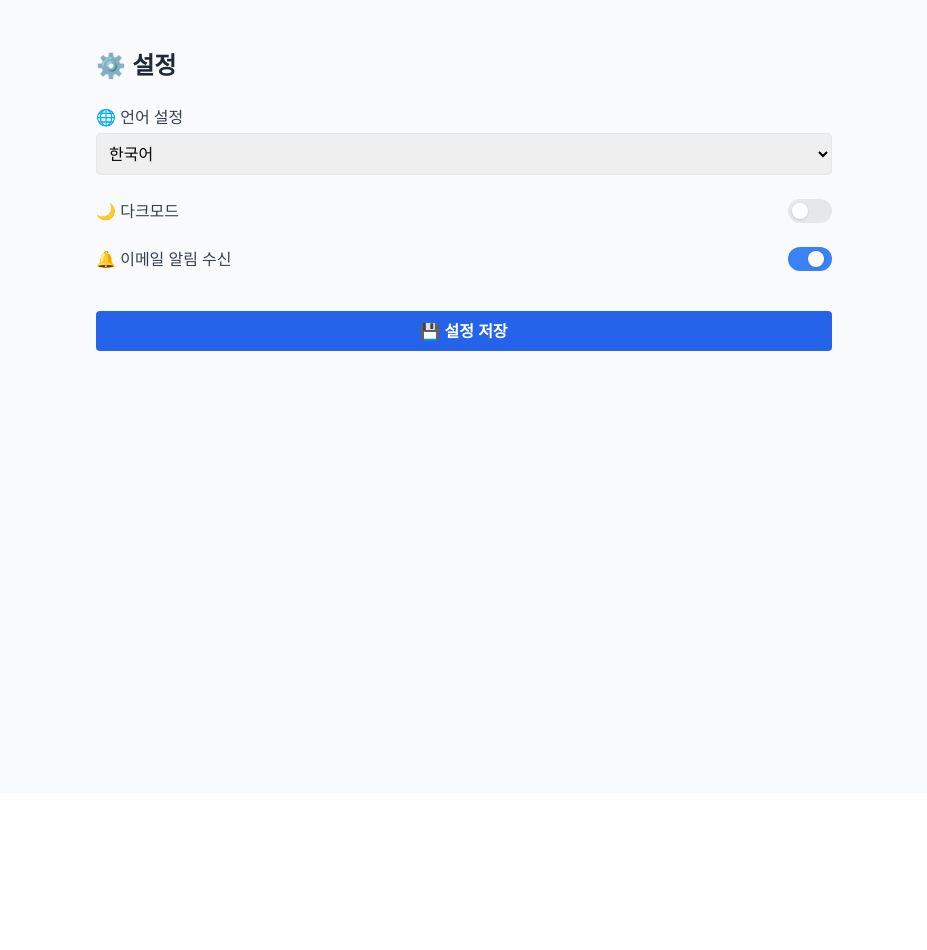
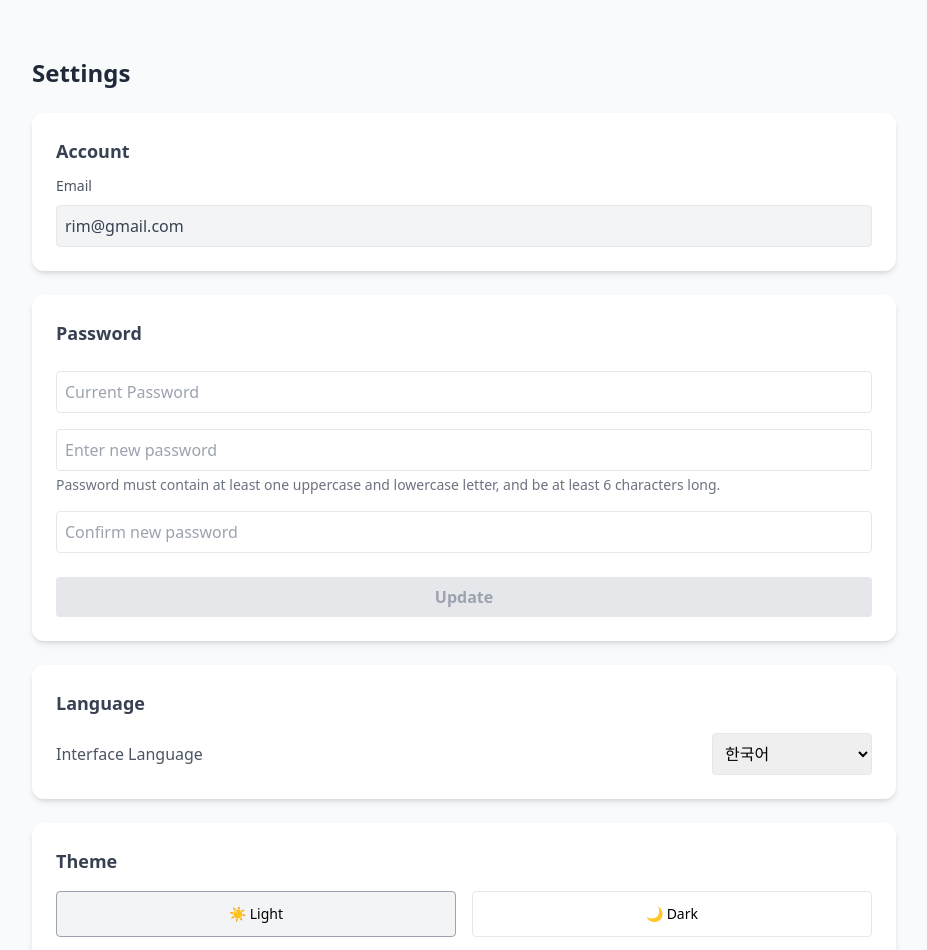
Before and after one commit to ScoopADive/Frontend, a React (Vite) app: page /settings in a window 1280 px wide. Shown: the part 60-1010 px from the top of the page, without its empty margins (176-1103 px from the left). Before the commit the page ends 853 px from the top, so only its background shows below. Built offline with nearby package versions, Linux system fonts and the light colour scheme.

Commit message:
feat: Revamp Help and Settings pages with enhanced UI components

```diff
--- a/src/pages/HelpPage.jsx
+++ b/src/pages/HelpPage.jsx
@@ -1,61 +1,76 @@
+import { Link } from "react-router-dom";
 import Layout from "../components/layout/Layout";
 
 const HelpPage = () => {
   return (
     <Layout>
-      <div className="max-w-3xl mx-auto px-4 py-8">
-        <h1 className="text-2xl font-bold text-gray-800 mb-4">도움말</h1>
-        <p className="text-gray-600 mb-6">
-          ScoopADive에 대해 궁금한 점이 있으신가요? 자주 묻는 질문과 사용 가이드를 아래에 정리해두었습니다.
-        </p>
+      <div className="max-w-3xl mx-auto px-4 py-10 space-y-8">
+        {/* 제목 */}
+        <div className="text-center">
+          <h1 className="text-2xl font-bold text-gray-800 mb-2">Help Center</h1>
+          <p className="text-gray-600">
+            Need help with ScoopADive? Check out the frequently asked questions and guides below.
+          </p>
+        </div>
 
         {/* 계정 관련 */}
-        <section className="mb-8">
-          <h2 className="text-lg font-semibold text-gray-700 mb-2">📌 계정 관련</h2>
-          <ul className="list-disc list-inside text-sm text-gray-600 space-y-1">
+        <div className="bg-white shadow-md rounded-xl p-6 space-y-4">
+          <h2 className="text-lg font-semibold text-pink-600">📌 Account</h2>
+          <ul className="text-gray-700 list-disc list-inside space-y-1">
             <li>
-              <strong>비밀번호를 잊었어요:</strong>{" "}
-              <span className="text-blue-600">/forgot-password</span> 페이지에서 재설정할 수 있어요.
+              Forgot your password?{" "}
+              <Link to="/forgot-password" className="text-blue-600 underline">
+                Reset it here
+              </Link>
+              .
             </li>
             <li>
-              <strong>이메일을 변경하고 싶어요:</strong> 마이페이지에서 수정 기능은 아직 준비 중이에요.
+              Want to change your email? This feature is being prepared in{" "}
+              <span className="font-medium text-gray-800">My Page</span>.
             </li>
             <li>
-              <strong>회원탈퇴는 어떻게 하나요?</strong> 고객센터로 문의해주세요.
+              Want to delete your account? Please contact{" "}
+              <span className="font-medium text-gray-800">Customer Support</span>.
             </li>
           </ul>
-        </section>
+        </div>
 
-        {/* 다이브 로그 관련 */}
-        <section className="mb-8">
-          <h2 className="text-lg font-semibold text-gray-700 mb-2">📘 다이브 로그 관련</h2>
-          <ul className="list-disc list-inside text-sm text-gray-600 space-y-1">
-            <li>다이브 로그는 최대 50개까지 저장됩니다.</li>
-            <li>위치 정보는 수동 입력 혹은 지도에서 선택할 수 있어요.</li>
-            <li>로그를 수정하려면 로그 상세 페이지 오른쪽 상단의 "수정" 버튼을 눌러주세요.</li>
+        {/* 로그 관련 */}
+        <div className="bg-white shadow-md rounded-xl p-6 space-y-4">
+          <h2 className="text-lg font-semibold text-blue-600">📘 Dive Logs</h2>
+          <ul className="text-gray-700 list-disc list-inside space-y-1">
+            <li>You can save up to 50 dive logs.</li>
+            <li>
+              Location data can be manually typed or selected on the map.
+            </li>
+            <li>
+              To edit a log, click the <span className="font-medium">Edit</span> button on the top right of the log detail page.
+            </li>
           </ul>
-        </section>
+        </div>
 
-        {/* 친구/채팅 기능 */}
-        <section className="mb-8">
-          <h2 className="text-lg font-semibold text-gray-700 mb-2">👥 친구 & 채팅</h2>
-          <ul className="list-disc list-inside text-sm text-gray-600 space-y-1">
-            <li>친구는 마이페이지에서 검색 후 추가할 수 있어요.</li>
-            <li>친구 프로필에서 바로 채팅을 시작할 수 있어요.</li>
-            <li>현재는 1:1 채팅만 가능하며, 그룹 채팅은 준비 중입니다.</li>
+        {/* 친구 & 채팅 */}
+        <div className="bg-white shadow-md rounded-xl p-6 space-y-4">
+          <h2 className="text-lg font-semibold text-purple-600">👥 Friends & Chat</h2>
+          <ul className="text-gray-700 list-disc list-inside space-y-1">
+            <li>You can search and add friends from your My Page.</li>
+            <li>You can start chatting directly from a friend’s profile.</li>
+            <li>
+              Currently, only 1:1 chat is supported. Group chat is under development.
+            </li>
           </ul>
-        </section>
+        </div>
 
-        {/* 문의 */}
-        <section className="text-center mt-10">
-          <p className="text-sm text-gray-500 mb-2">원하시는 답변이 없으신가요?</p>
-          <a
-            href="mailto:support@scoopadive.com"
-            className="text-blue-600 hover:underline text-sm font-medium"
+        {/* 고객센터 CTA */}
+        <div className="bg-gray-50 border border-gray-200 rounded-xl p-6 text-center">
+          <p className="text-gray-700 mb-2">Didn’t find what you’re looking for?</p>
+          <Link
+            to="/contact"
+            className="text-blue-600 font-semibold underline hover:text-blue-700"
           >
-            고객센터에 문의하기 →
-          </a>
-        </section>
+            Contact Customer Support
+          </Link>
+        </div>
       </div>
     </Layout>
   );
--- a/src/pages/SettingsPage.jsx
+++ b/src/pages/SettingsPage.jsx
@@ -3,62 +3,156 @@ import Layout from "../components/layout/Layout";
 
 const SettingsPage = () => {
   const [language, setLanguage] = useState("ko");
-  const [darkMode, setDarkMode] = useState(false);
+  const [theme, setTheme] = useState("light");
   const [notifications, setNotifications] = useState(true);
+  const [email] = useState("rim@gmail.com"); // 예시 이메일, 실제로는 로그인한 사용자 정보에서 가져와야 함
 
-  // 기존 설정 불러오기 (localStorage)
+  const [currentPassword, setCurrentPassword] = useState("");
+  const [newPassword, setNewPassword] = useState("");
+  const [confirmPassword, setConfirmPassword] = useState("");
+  const [showPasswords, setShowPasswords] = useState(false);
+
   useEffect(() => {
     const saved = JSON.parse(localStorage.getItem("user_settings"));
     if (saved) {
       setLanguage(saved.language || "ko");
-      setDarkMode(saved.darkMode || false);
+      setTheme(saved.theme || "light");
       setNotifications(saved.notifications || true);
     }
   }, []);
 
-  // 저장
   const handleSave = () => {
-    const payload = { language, darkMode, notifications };
+    const payload = { language, theme, notifications };
     localStorage.setItem("user_settings", JSON.stringify(payload));
     alert("✅ 설정이 저장되었습니다!");
   };
 
+  const handleDeleteAccount = () => {
+    const confirm = window.confirm("정말로 회원 탈퇴하시겠습니까? 이 작업은 되돌릴 수 없습니다.");
+    if (confirm) {
+      alert("탈퇴 처리되었습니다.");
+    }
+  };
+
   return (
     <Layout>
-      <div className="max-w-3xl mx-auto px-4 py-8 space-y-6">
-        <h1 className="text-2xl font-bold text-gray-800">⚙️ 설정</h1>
+      <div className="max-w-4xl mx-auto px-4 py-10 space-y-6">
+        <h1 className="text-2xl font-bold text-gray-800">Settings</h1>
+
+        {/* 계정 이메일 */}
+        <div className="bg-white shadow-md rounded-xl p-6 space-y-2">
+          <h2 className="text-lg font-semibold text-gray-700 mb-2">Account</h2>
+          <label className="text-gray-600 text-sm">Email</label>
+          <input
+            type="text"
+            value={email}
+            disabled
+            className="w-full border rounded p-2 bg-gray-100 text-gray-700"
+          />
+        </div>
+
+        {/* 비밀번호 변경 */}
+        <div className="bg-white shadow-md rounded-xl p-6 space-y-4">
+          <h2 className="text-lg font-semibold text-gray-700 mb-2">Password</h2>
+
+          {/* 기존 비밀번호 입력 */}
+          <input
+            type="password"
+            placeholder="Current Password"
+            value={currentPassword}
+            onChange={(e) => setCurrentPassword(e.target.value)}
+            className="w-full border p-2 rounded"
+          />
+
+          {/* 새 비밀번호 입력 + 안내 문구 */}
+          <div>
+            <input
+              type="password"
+              placeholder="Enter new password"
+              value={newPassword}
+              onChange={(e) => setNewPassword(e.target.value)}
+              className="w-full border p-2 rounded"
+            />
+            <p className="text-sm text-gray-500 mt-1">
+              Password must contain at least one uppercase and lowercase letter, and be at least 6 characters long.
+            </p>
+          </div>
+
+          {/* 새 비밀번호 재입력 */}
+          <input
+            type="password"
+            placeholder="Confirm new password"
+            value={confirmPassword}
+            onChange={(e) => setConfirmPassword(e.target.value)}
+            className="w-full border p-2 rounded"
+          />
+
+          {/* 업데이트 버튼 (조건 충족 시 활성화) */}
+          <div className="pt-2">
+            <button
+              type="button"
+              disabled={
+                !currentPassword || !newPassword || newPassword !== confirmPassword
+              }
+              className={`w-full py-2 rounded font-semibold ${
+                currentPassword && newPassword && newPassword === confirmPassword
+                  ? "bg-blue-600 text-white hover:bg-blue-700"
+                  : "bg-gray-200 text-gray-400 cursor-not-allowed"
+              }`}
+            >
+              Update
+            </button>
+          </div>
+        </div>
 
         {/* 언어 설정 */}
-        <div className="space-y-1">
-          <label className="block font-medium text-gray-700">🌐 언어 설정</label>
+        <div className="bg-white shadow-md rounded-xl p-6 space-y-4">
+          <h2 className="text-lg font-semibold text-gray-700 mb-2">Language</h2>
+          <div className="flex items-center justify-between">
+            <label className="text-gray-600 font-medium">Interface Language</label>
             <select
               value={language}
               onChange={(e) => setLanguage(e.target.value)}
-            className="border p-2 rounded w-full"
+              className="border p-2 rounded w-40"
             >
               <option value="ko">한국어</option>
               <option value="en">English</option>
             </select>
           </div>
+        </div>
 
         {/* 테마 설정 */}
-        <div className="flex items-center justify-between">
-          <span className="text-gray-700 font-medium">🌙 다크모드</span>
-          <label className="relative inline-flex items-center cursor-pointer">
-            <input
-              type="checkbox"
-              className="sr-only peer"
-              checked={darkMode}
-              onChange={(e) => setDarkMode(e.target.checked)}
-            />
-            <div className="w-11 h-6 bg-gray-200 rounded-full peer peer-checked:bg-blue-500 transition" />
-            <div className="absolute left-1 top-1 w-4 h-4 bg-white rounded-full shadow transform peer-checked:translate-x-full transition" />
-          </label>
+        <div className="bg-white shadow-md rounded-xl p-6 space-y-4">
+          <h2 className="text-lg font-semibold text-gray-700 mb-2">Theme</h2>
+          <div className="flex gap-4">
+            <button
+              onClick={() => setTheme("light")}
+              className={`flex-1 p-3 rounded text-sm font-medium border ${
+                theme === "light"
+                  ? "bg-gray-100 border-gray-400"
+                  : "bg-white border-gray-200"
+              }`}
+            >
+              ☀️ Light
+            </button>
+            <button
+              onClick={() => setTheme("dark")}
+              className={`flex-1 p-3 rounded text-sm font-medium border ${
+                theme === "dark"
+                  ? "bg-gray-800 text-white border-gray-600"
+                  : "bg-white border-gray-200"
+              }`}
+            >
+              🌙 Dark
+            </button>
+          </div>
         </div>
 
         {/* 알림 설정 */}
+        <div className="bg-white shadow-md rounded-xl p-6 space-y-4">
+          <h2 className="text-lg font-semibold text-gray-700 mb-2">Email Notifications</h2>
           <div className="flex items-center justify-between">
-          <span className="text-gray-700 font-medium">🔔 이메일 알림 수신</span>
+            <span className="text-gray-600 font-medium">Receive Email Alerts</span>
             <label className="relative inline-flex items-center cursor-pointer">
               <input
                 type="checkbox"
@@ -70,14 +164,29 @@ const SettingsPage = () => {
               <div className="absolute left-1 top-1 w-4 h-4 bg-white rounded-full shadow transform peer-checked:translate-x-full transition" />
             </label>
           </div>
+        </div>
 
         {/* 저장 버튼 */}
-        <div className="pt-4">
+        <div className="text-right">
           <button
             onClick={handleSave}
-            className="w-full bg-blue-600 hover:bg-blue-700 text-white py-2 rounded font-semibold"
+            className="bg-blue-600 hover:bg-blue-700 text-white font-semibold py-2 px-6 rounded"
           >
-            💾 설정 저장
+            Save Settings
+          </button>
+        </div>
+
+        {/* 회원 탈퇴 */}
+        <div className="bg-gray-50 border border-red-200 rounded-xl p-6 mt-6">
+          <h2 className="text-lg font-semibold text-red-600 mb-2">회원 탈퇴</h2>
+          <p className="text-sm text-gray-600 mb-4">
+            탈퇴 시 작성하신 게시물 및 댓글은 모두 삭제되며 복구되지 않습니다.
+          </p>
+          <button
+            onClick={handleDeleteAccount}
+            className="bg-red-500 hover:bg-red-600 text-white font-semibold py-2 px-6 rounded"
+          >
+            회원 탈퇴
           </button>
         </div>
       </div>
```
Lines whose indentation alone changed are shown as unchanged.
